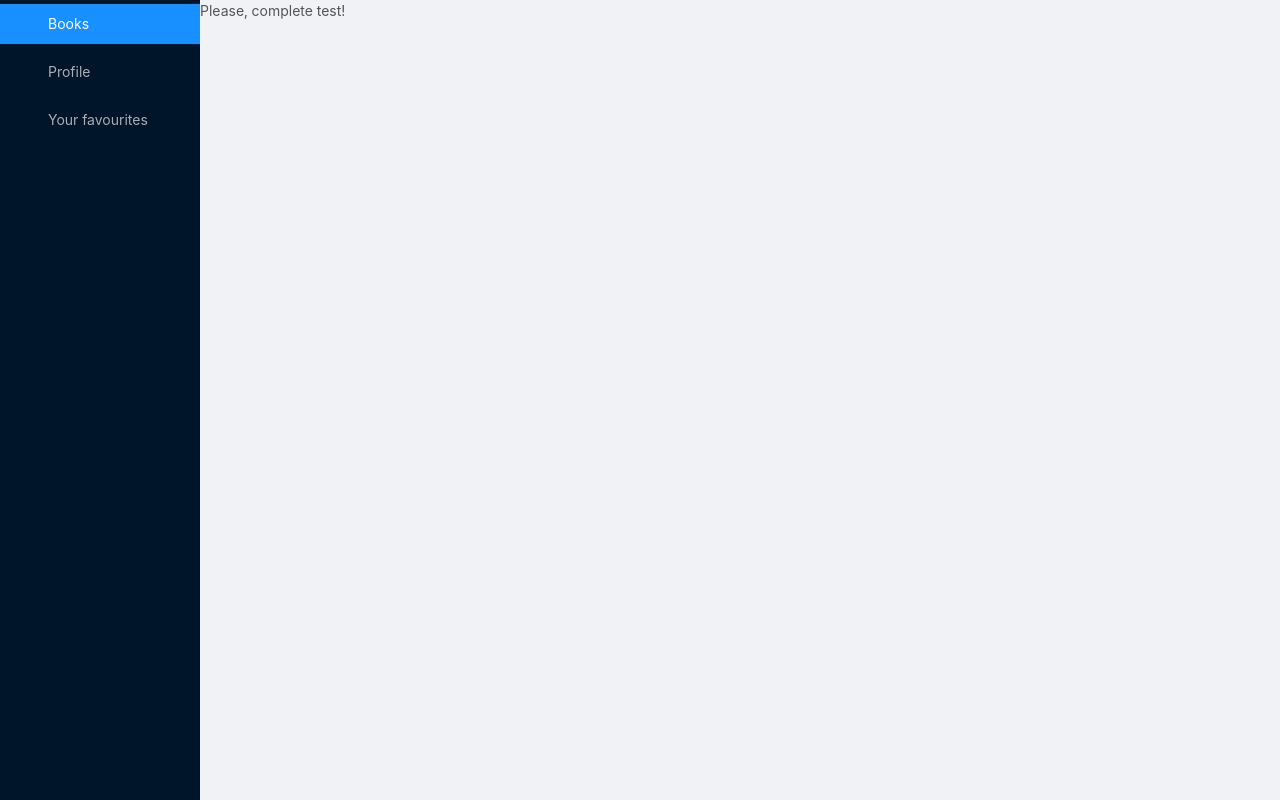
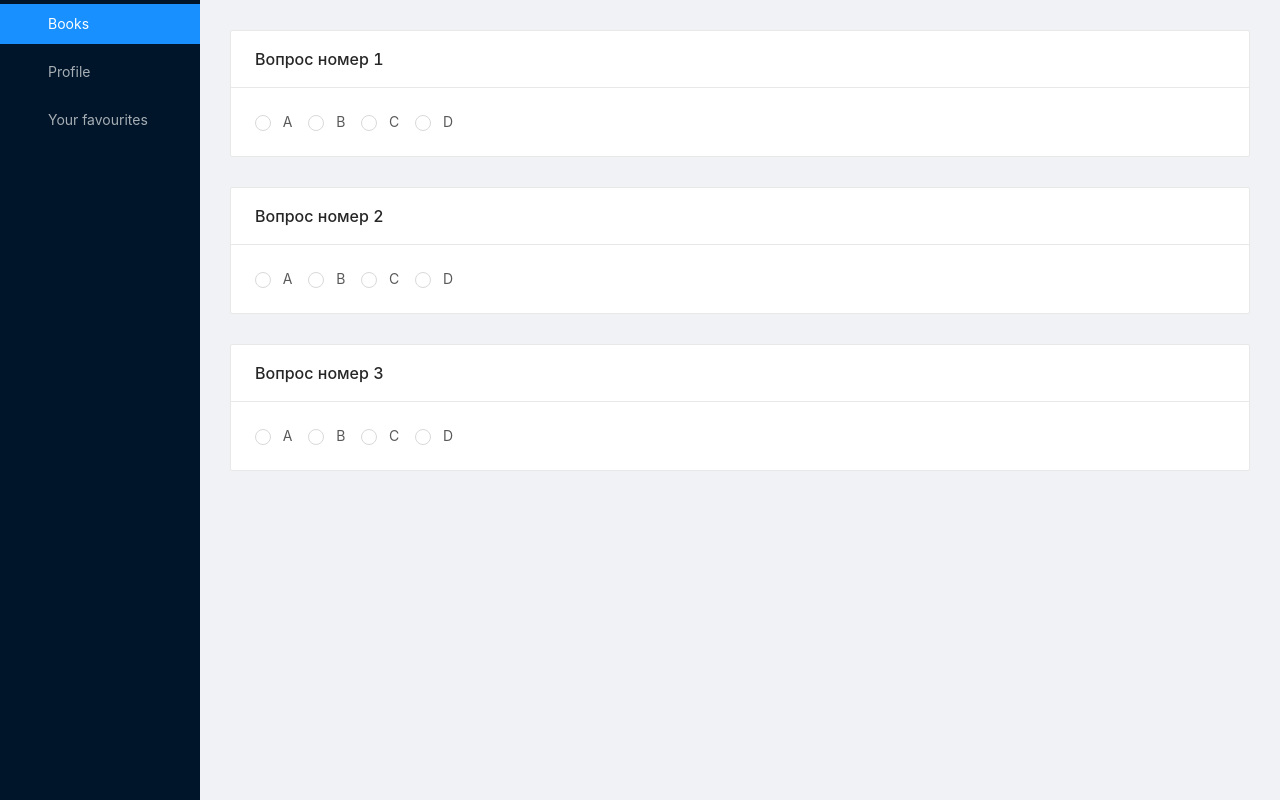
Before and after one commit to Artem-Potapov/smart-library, a Vue app: page /favorite in a window 1280 px wide. Built offline with nearby package versions, Linux system fonts and the light colour scheme.

Commit message:
feat: Add test

```diff
--- a/src/views/Favorite.vue
+++ b/src/views/Favorite.vue
@@ -1,19 +1,51 @@
 <template>
-  <div v-if="istest">Please, complete test!</div>
+  <div v-if="istest">
+    <a-card title="Вопрос номер 1" style="margin: 30px">
+      <a-radio-group v-model="value">
+        <a-radio :value="1"> A </a-radio>
+        <a-radio :value="2"> B </a-radio>
+        <a-radio :value="3"> C </a-radio>
+        <a-radio :value="4"> D </a-radio>
+      </a-radio-group>
+    </a-card>
+    <a-card title="Вопрос номер 2" style="margin: 30px">
+      <a-radio-group v-model="value">
+        <a-radio :value="1"> A </a-radio>
+        <a-radio :value="2"> B </a-radio>
+        <a-radio :value="3"> C </a-radio>
+        <a-radio :value="4"> D </a-radio>
+      </a-radio-group>
+    </a-card>
+    <a-card title="Вопрос номер 3" style="margin: 30px">
+      <a-radio-group v-model="value">
+        <a-radio :value="1"> A </a-radio>
+        <a-radio :value="2"> B </a-radio>
+        <a-radio :value="3"> C </a-radio>
+        <a-radio :value="4"> D </a-radio>
+      </a-radio-group>
+    </a-card>
+  </div>
   <div v-else>I like ya cut g</div>
 </template>
 
 <script>
-import Cookies from 'js-cookie'
+import Vue from "vue";
+import { Card, Radio } from "ant-design-vue";
+import "ant-design-vue/lib/card/style/css";
+import "ant-design-vue/lib/radio/style/css";
+import Cookies from "js-cookie";
+Vue.use(Card);
+Vue.use(Radio);
+
 export default {
   data() {
-    return{
-      istest: Cookies.get('test_complete') ? false: true
-    }
-  }
-}
+    return {
+      value: "",
+      istest: Cookies.get("test_complete") ? false : true,
+    };
+  },
+};
 </script>
 
 <style>
-
 </style>
```
